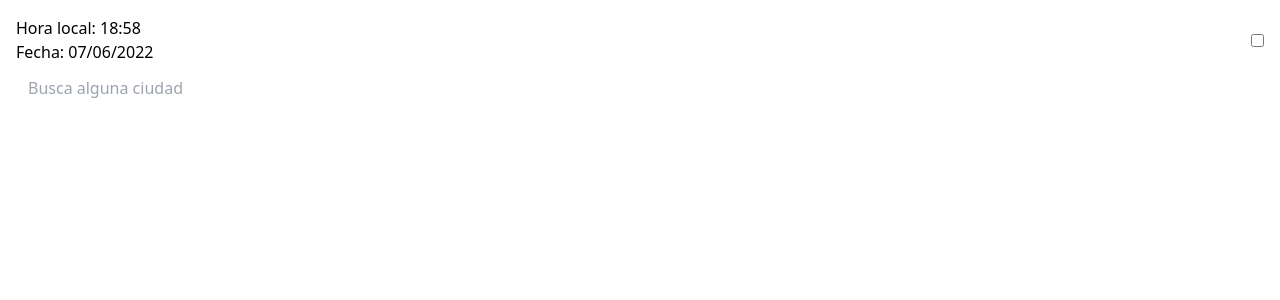
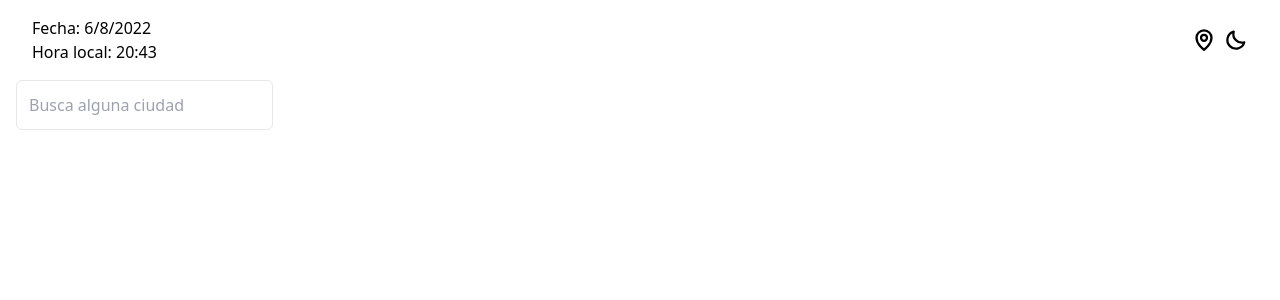
Before and after one commit to szudev/WeatherAppNextTS, a Next.js app: page / in a window 1280 px wide. Shown: the top 300 px of the page. Built offline with nearby package versions, Linux system fonts and the light colour scheme.

Commit message:
custom tooltip added

```diff
--- a/package.json
+++ b/package.json
@@ -9,9 +9,10 @@
     "lint": "next lint"
   },
   "dependencies": {
-    "axios": "^0.27.2",
     "dayjs": "^1.11.3",
     "next": "12.1.6",
+    "next-themes": "^0.2.0",
+    "phosphor-react": "^1.4.1",
     "react": "18.1.0",
     "react-dom": "18.1.0"
   },
--- /dev/null
+++ b/src/common/index.tsx
@@ -0,0 +1,21 @@
+import React from "react";
+
+type Props = {
+  message: string;
+  children?: React.ReactNode;
+};
+
+const CustomTooltip = ({ message, children }: Props) => {
+  return (
+    <div className="relative flex flex-col items-center group">
+      {children}
+      <div className="absolute items-center top-140% hidden group-hover:flex">
+        <span className="relative z-10 p-2 text-sm leading-none text-black bg-transparent border border-black rounded-md shadow-lg dark:text-white dark:border-white dark:shadow-none">
+          {message}
+        </span>
+      </div>
+    </div>
+  );
+};
+
+export default CustomTooltip;
--- a/src/components/Header.tsx
+++ b/src/components/Header.tsx
@@ -1,15 +1,41 @@
-import React from "react";
+import React, { useEffect, useState } from "react";
 import dayjs from "dayjs";
+import { MapPin, Sun, Moon } from "phosphor-react";
+import useGetCurrentTheme from "../hooks/useTheme";
+import CustomTooltip from "../common";
 
 function Header() {
-  console.log(process.env.RAPIDAPI_WEATHER_API_HOST);
+  const [dateNow, setDateNow] = useState("");
+  const { toggleTheme, themeChecker, isMounted } = useGetCurrentTheme();
+
+  useEffect(() => {
+    setDateNow(new Date().toLocaleDateString());
+  }, []);
+
+  if (!isMounted) return null;
+
   return (
-    <section className={"flex justify-between items-center"}>
+    <section className={"flex justify-between items-center mr-8 ml-8  mt-4"}>
       <div className={"flex flex-col"}>
-        <p>Hora local: 18:58</p>
-        <span>Fecha: 07/06/2022</span>
+        <span>Fecha: {dateNow}</span>
+        <p>Hora local: 20:43</p>
       </div>
-      <input type={"checkbox"} className={"flex"} />
+      <div className={"flex gap-2"}>
+        <CustomTooltip message="Geolocation">
+          <button onClick={(): void => console.log("Map clicked")}>
+            <MapPin size={"24"} weight={"bold"} />
+          </button>
+        </CustomTooltip>
+        <CustomTooltip message="Theme">
+          <button type="button" onClick={toggleTheme}>
+            {themeChecker() ? (
+              <Sun size={"24"} weight={"bold"} />
+            ) : (
+              <Moon size={"24"} weight={"bold"} />
+            )}
+          </button>
+        </CustomTooltip>
+      </div>
     </section>
   );
 }
--- a/src/components/SearchBox.tsx
+++ b/src/components/SearchBox.tsx
@@ -1,12 +1,14 @@
-import React from "react";
+import React, { useState } from "react";
+import { fetcher } from "../services/fetcher";
+import { SearchData } from "../ts/interfaces";
 
 function SearchBox() {
   return (
-    <section>
+    <section className={"m-4"}>
       <input
         type={"text"}
         placeholder={"Busca alguna ciudad"}
-        className={"p-3"}
+        className={"p-3 rounded-md border"}
       />
     </section>
   );
--- /dev/null
+++ b/src/hooks/useLocalStorage.ts
@@ -0,0 +1,29 @@
+import { useState } from "react";
+
+export default function useLocalStorage<T>(
+  key: string,
+  initialValue: T
+): [T, (x: T) => void] {
+  const [storedValue, setStoredValue] = useState(() => {
+    try {
+      const item = window.localStorage.getItem(key);
+      return item ? JSON.parse(item) : initialValue;
+    } catch (error) {
+      console.log(error);
+      return initialValue;
+    }
+  });
+
+  const setValue = (value: T): void => {
+    try {
+      const valueToStore =
+        value instanceof Function ? value(storedValue) : value;
+      setStoredValue(valueToStore);
+      window.localStorage.setItem(key, JSON.stringify(valueToStore));
+    } catch (error) {
+      console.log(error);
+    }
+  };
+
+  return [storedValue, setValue];
+}
--- /dev/null
+++ b/src/hooks/useTheme.ts
@@ -0,0 +1,17 @@
+import { useTheme } from "next-themes";
+import { useEffect, useState } from "react";
+
+export default function useGetCurrentTheme() {
+  const [isMounted, setIsMounted] = useState(false);
+  const { theme, setTheme } = useTheme();
+
+  useEffect(() => setIsMounted(true), []);
+  const toggleTheme = (): void => {
+    theme === "light" ? setTheme("dark") : setTheme("light");
+  };
+  const themeChecker = (): boolean => {
+    return theme === "light" ? true : false;
+  };
+
+  return { toggleTheme, themeChecker, isMounted };
+}
--- a/src/pages/_app.tsx
+++ b/src/pages/_app.tsx
@@ -1,8 +1,13 @@
 import "../styles/globals.css";
 import type { AppProps } from "next/app";
+import { ThemeProvider } from "next-themes";
 
 function MyApp({ Component, pageProps }: AppProps) {
-  return <Component {...pageProps} />;
+  return (
+    <ThemeProvider attribute="class">
+      <Component {...pageProps} />
+    </ThemeProvider>
+  );
 }
 
 export default MyApp;
--- a/src/pages/index.tsx
+++ b/src/pages/index.tsx
@@ -12,7 +12,7 @@ const Home: NextPage = () => {
         <link rel="icon" href="/favicon.ico" />
       </Head>
 
-      <div className="flex flex-col m-4">
+      <div className="flex flex-col">
         <Header />
         <SearchBox />
       </div>
--- a/src/services/fetcher.ts
+++ b/src/services/fetcher.ts
@@ -1,10 +1,8 @@
-import axios from "axios";
-import { AxiosOption } from "../services/rapidapi";
+import { fetchOption } from "../services/rapidapi";
 
 // Fetcher ->
-
 export const fetcher = async (url: string) => {
-  const res = await fetch(url, AxiosOption);
+  const res = await fetch(url, fetchOption);
 
   if (!res.ok) {
     const error = new Error("An error occurred while fetching the data.");
--- a/src/services/rapidapi.ts
+++ b/src/services/rapidapi.ts
@@ -6,7 +6,7 @@ export const weatherUrl =
 export const searchWeatherUrl =
   "https://weatherapi-com.p.rapidapi.com/search.json?q=";
 
-export const AxiosOption = {
+export const fetchOption = {
   method: "GET",
   headers: {
     "X-RapidAPI-Host": process.env.RAPIDAPI_WEATHER_API_HOST,
--- a/tailwind.config.js
+++ b/tailwind.config.js
@@ -1,7 +1,12 @@
 module.exports = {
   content: ["./src/**/*.{js,ts,jsx,tsx}"],
+  darkMode: "class",
   theme: {
-    extend: {},
+    extend: {
+      spacing: {
+        "140%": "140%",
+      },
+    },
   },
   plugins: [],
 };
```
Also changed, not shown: src/ts/interfaces.ts (+9 -0 lines), 1 other file (tests, documents, lock files or other folders).
